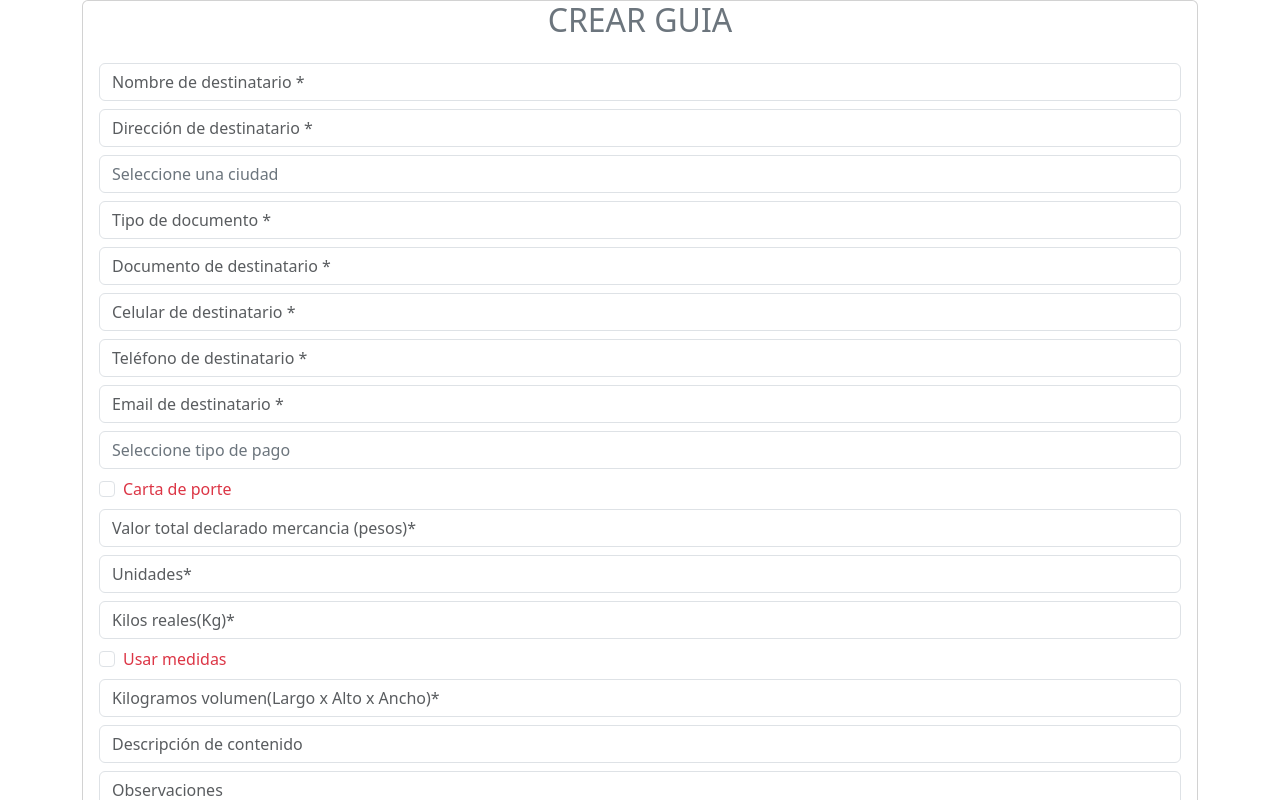
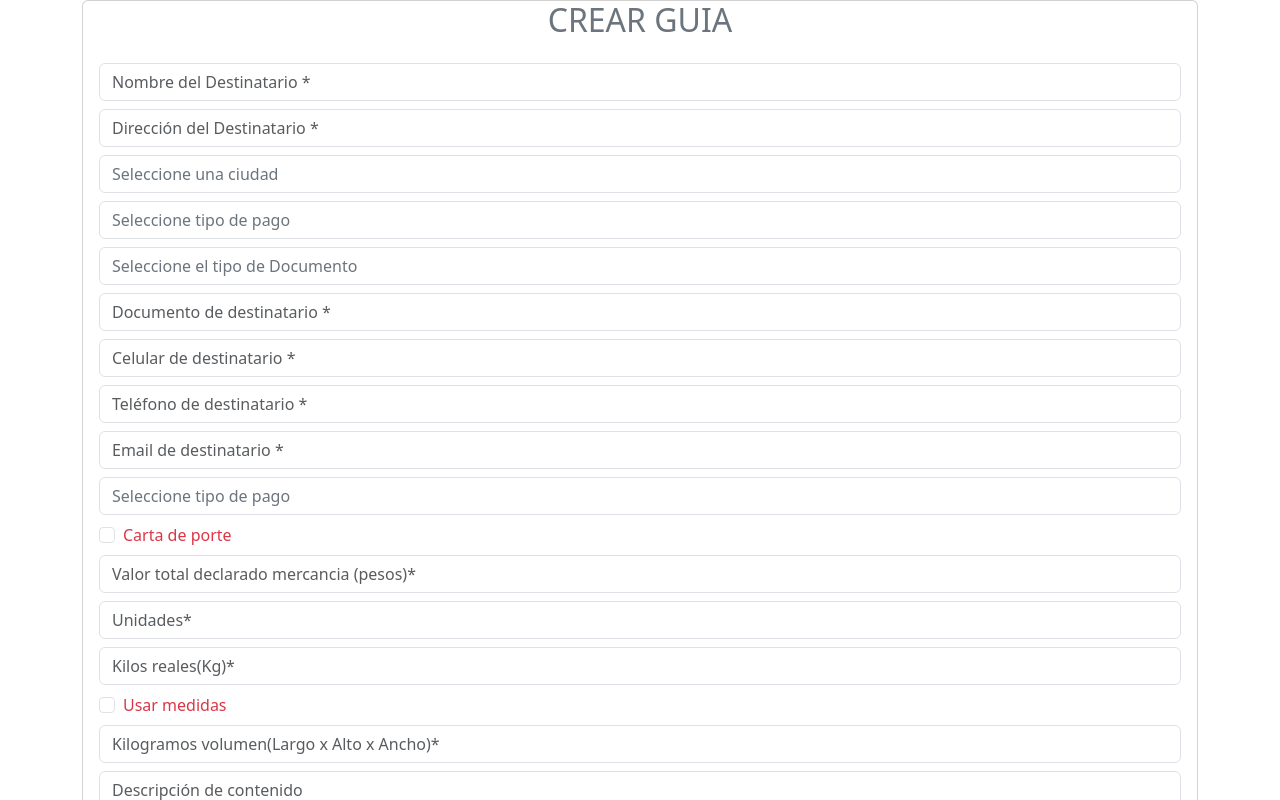
Before and after one commit to JAlexanderSolano/FrontEnvios, an Angular app: page /guia in a window 1280 px wide. Shown: the top 800 px of the page. Built offline with nearby package versions, Linux system fonts and the light colour scheme.

Commit message:
Actualizacion QR

```diff
--- a/package.json
+++ b/package.json
@@ -19,7 +19,10 @@
     "@angular/router": "^19.2.0",
     "@ng-bootstrap/ng-bootstrap": "^18.0.0",
     "@popperjs/core": "^2.11.8",
+    "angularx-qrcode": "^19.0.0",
     "bootstrap": "^5.3.3",
+    "ngx-qrcode-styling": "^1.3.3",
+    "qrcode": "^1.5.4",
     "rxjs": "~7.8.0",
     "sweetalert2": "^11.22.2",
     "tslib": "^2.3.0",
@@ -31,6 +34,7 @@
     "@angular/compiler-cli": "^19.2.0",
     "@angular/localize": "^19.2.0",
     "@types/jasmine": "~5.1.0",
+    "@types/qrcode": "^1.5.5",
     "jasmine-core": "~5.6.0",
     "karma": "~6.4.0",
     "karma-chrome-launcher": "~3.2.0",
--- a/src/app/guia/guia.component.css
+++ b/src/app/guia/guia.component.css
@@ -1,3 +1,20 @@
-.noneScroll {
-  scrollbar-width: none;
+.qr-image {
+  border: 1px solid #ddd;
+  border-radius: 5px;
+  padding: 5px;
+  background: white;
+  display: block;
+  margin: 0 auto;
+  max-width: 150px;
+  height: auto;
 }
+
+/* Animación suave para cuando aparece el QR */
+.mostrar-qr {
+  animation: fadeIn 0.5s ease-in;
+}
+
+@keyframes fadeIn {
+  from { opacity: 0; }
+  to { opacity: 1; }
+}
--- a/src/app/guia/guia.component.html
+++ b/src/app/guia/guia.component.html
@@ -1,12 +1,27 @@
 <div class="card noneScroll">
   <h2 class="text-center text-secondary">CREAR GUIA</h2>
+
+
+<!-- <div class="mb-2">
+  <div class="text-center">
+    <h6 class="text-secondary mb-2">Código QR para Google</h6>
+    <img src="https://api.qrserver.com/v1/create-qr-code/?size=150x150&data=https://www.google.com"
+         alt="QR Code para Google"
+         class="qr-image">
+    <small class="text-muted">Escanea este código para ir a Google.com</small>
+  </div>
+</div> -->
+
+
+
+
   <div class="card-body">
     <div class="mb-2">
       <input
         type="text"
         class="form-control text-secondary"
         [(ngModel)]="guia.destinatario"
-        placeholder="Nombre de destinatario *"
+        placeholder="Nombre del Destinatario *"
       />
     </div>
     <div class="mb-2">
@@ -14,7 +29,7 @@
         type="text"
         class="form-control text-secondary"
         [(ngModel)]="guia.direccion_destinatario"
-        placeholder="Dirección de destinatario *"
+        placeholder="Dirección del Destinatario *"
       />
     </div>
     <div class="mb-2">
@@ -22,16 +37,30 @@
         <option value="0">Seleccione una ciudad</option>
         <option value="1">Medellin</option>
         <option value="2">Argelia</option>
+        <option value="3">Bogota</option>
       </select>
     </div>
+
+
+     <div class="mb-2">
+      <select class="form-control text-secondary" [(ngModel)]="guia.tipo_pago">
+        <option value="0">Seleccione tipo de pago</option>
+        <option value="1">Efectivo</option>
+        <option value="2">Transferencia</option>
+        <option value="3">QR</option>
+      </select>
+    </div>
+
     <div class="mb-2">
-      <input
-        type="text"
-        class="form-control text-secondary"
-        [(ngModel)]="guia.tipo_documento"
-        placeholder="Tipo de documento *"
-      />
+      <select class="form-control text-secondary" [(ngModel)]="guia.tipo_documento">
+        <option value="">Seleccione el tipo de Documento</option>
+        <option value="CC">Cédula Ciudadania </option>
+        <option value="CE">Cédula Extrangeria</option>
+        <option value="OTRO">Otro</option>
+      </select>
     </div>
+
+
     <div class="mb-2">
       <input
         type="text"
@@ -156,15 +185,29 @@
     <div class="mb-2">
       <div class="d-grid gap-2">
         <button class="btn btn-danger" (click)="ProcesarGuia()"
-            >Adjuntar guia
-
+            >Crear Guia
         </button>
       </div>
     </div>
-    <div class="dropdown-divider"></div>
-    <div class="dropdown-divider"></div>
-    <div class="dropdown-divider"></div>
-    <div class="dropdown-divider"></div>
+
+    <div class="mb-2" *ngIf="mostrarQR" [class.mostrar-qr]="mostrarQR">
+      <div class="text-center">
+        <h6 class="text-secondary mb-2">Código QR de la Guia Generada</h6>
+        <img [src]="qrCodeUrl"
+            alt="QR Code para Google"
+            class="qr-image"
+            (error)="handleImageError($event)">
+        <small class="text-muted"></small>
+
+        <!-- Botón para ocultar el QR (opcional) -->
+        <div class="mt-2">
+          <button class="btn btn-sm btn-outline-secondary" (click)="ocultarQR()">
+            Ocultar QR
+          </button>
+        </div>
+      </div>
+    </div>
+
     <div class="mb-2">
       <div class="d-grid gap-2">
         <button class="btn btn-danger">Regresar</button>
--- a/src/app/guia/guia.component.ts
+++ b/src/app/guia/guia.component.ts
@@ -3,6 +3,7 @@ import { FormsModule } from '@angular/forms';
 import { ApiService } from '../service/api.service';
 import { LocalStorageService } from '../service/localstorage.service';
 import { MensajesSwalComponent } from '../mensajes-swal/mensajes-swal.component';
+
 
 @Component({
   selector: 'app-guia',
@@ -10,7 +11,7 @@ import { MensajesSwalComponent } from '../mensajes-swal/mensajes-swal.component'
   templateUrl: './guia.component.html',
   styleUrl: './guia.component.css',
 })
-export class GuiaComponent implements OnInit {
+export class GuiaComponent implements OnInit  {
   guia = {
     destinatario: '',
     direccion_destinatario: '',
@@ -32,6 +33,8 @@ export class GuiaComponent implements OnInit {
     documento_remitente: '',
   };
   responseCiudades: any;
+  qrCodeUrl: string = '';
+  mostrarQR: boolean = false;
     constructor(
       private mensaje: MensajesSwalComponent,
       private apiService: ApiService,
@@ -44,14 +47,30 @@ export class GuiaComponent implements OnInit {
   }
 
 
+  generateQRCode(): void {
+    const url = 'https://www.google.com';
+    this.qrCodeUrl = `https://api.qrserver.com/v1/create-qr-code/?size=150x150&data=${encodeURIComponent(url)}`;
+     this.mostrarQR = true;
+  }
+
+
+handleImageError(event: any): void {
+  console.error('Error loading QR code image');
+  // Puedes setear una imagen de fallback si quieres
+  event.target.src = 'assets/images/fallback-qr.png';
+}
+
+
     ProcesarGuia() {
         let token = this.localStorage.getItem('token');
         console.log(this.guia)
         this.apiService.GuardarGuia( token, this.guia).subscribe((res: any) => {
         this.visualizarRespuesta(res);
+        this.generateQRCode();
         }
     );
     }
+
     visualizarRespuesta(data: any  ) {
       this.mensaje.MostrarMensaje(
         'success',
@@ -59,4 +78,12 @@ export class GuiaComponent implements OnInit {
         'La guía ha sido procesada correctamente.'
       );
     }
+
+
+ ocultarQR(): void {
+    this.mostrarQR = false;
+  }
+
+
+
 }
--- a/src/app/service/api.service.ts
+++ b/src/app/service/api.service.ts
@@ -6,7 +6,9 @@ import { Observable } from 'rxjs';
   providedIn: 'root',
 })
 export class ApiService {
-  //private URLAPI = 'https://localhost:7172/api';
+
+
+ // private URLAPI = 'https://localhost:7172/api';
   private URLAPI = 'http://wsudr.emasoluciones.com.co:6031/api';
 
   constructor(private http: HttpClient) {}
```
Also changed, not shown: src/Notas del Programador.txt, 1 other file (tests, documents, lock files or other folders).
